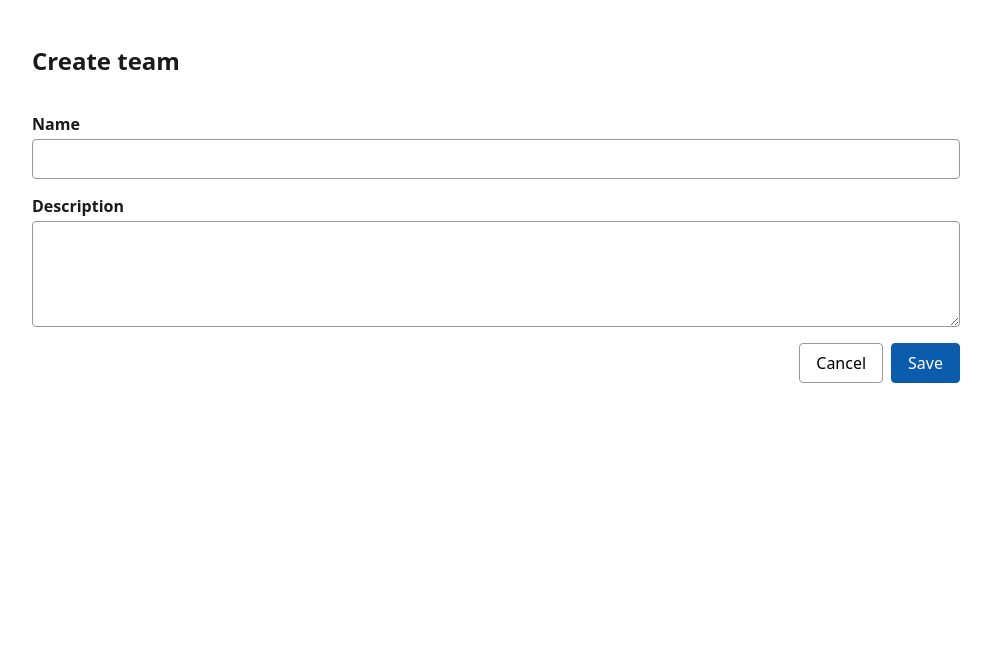
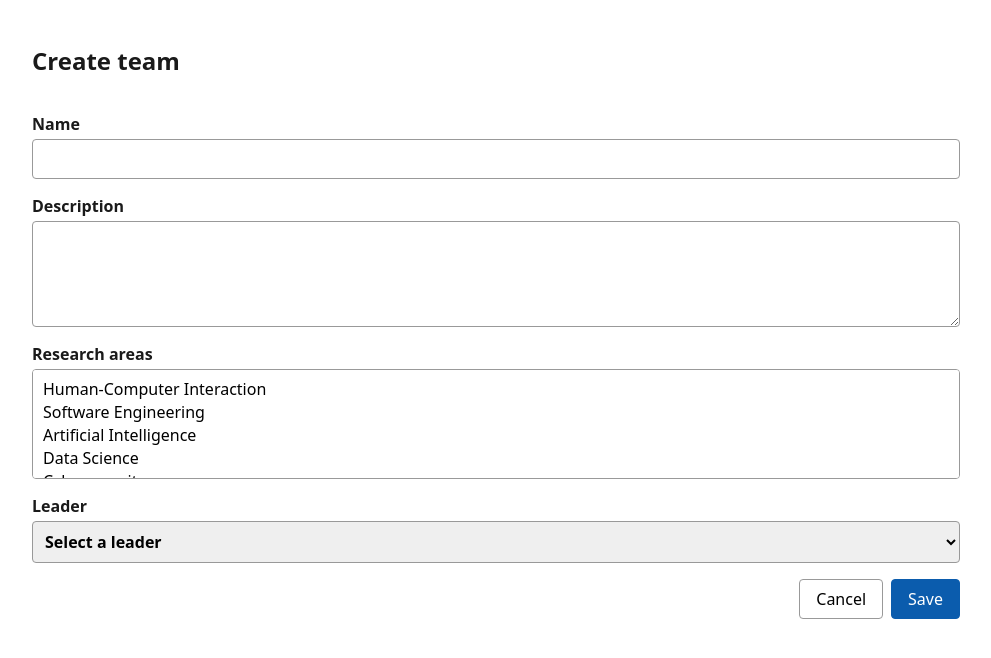
Before and after one commit to FEUP-MEIC-DS-2026-27/Prototype-MEIC05T4-Teams-and-Researchers, a React (Vite) app: page / in a window 1280 px wide. Both pictures are taken after a click on the button "New team". Shown: the top 658 px of the page, without its empty margins (144-1135 px from the left). Built offline with nearby package versions, Linux system fonts and the light colour scheme.

Commit message:
Some improvements

```diff
--- a/src/TeamForm.tsx
+++ b/src/TeamForm.tsx
@@ -1,17 +1,19 @@
 import { useState, type FormEvent } from "react";
-import type { Team, TeamErrors, TeamInput } from "./types";
+import type { ResearchArea, Researcher, Team, TeamErrors, TeamInput } from "./types";
 import { validateTeam } from "./validation";
 
 interface Props {
   team?: Team;
   teams: Team[];
+  researchAreas: ResearchArea[];
+  researchers: Researcher[];
   saving: boolean;
   error?: string;
   onSubmit: (input: TeamInput) => void;
   onCancel: () => void;
 }
 
-export function TeamForm({ team, teams, saving, error, onSubmit, onCancel }: Props) {
+export function TeamForm({ team, teams, researchAreas, researchers, saving, error, onSubmit, onCancel }: Props) {
   const [values, setValues] = useState<TeamInput>({
     name: team?.name ?? "",
     description: team?.description ?? "",
@@ -57,6 +59,41 @@ export function TeamForm({ team, teams, saving, error, onSubmit, onCancel }: Pro
         )}
       </label>
 
+      <label>
+        Research areas
+        <select
+          multiple
+          className="pt-select"
+          value={values.areaIds}
+          onChange={(e) =>
+            setValues({ ...values, areaIds: Array.from(e.target.selectedOptions, (option) => option.value) })
+          }
+          aria-invalid={errors.areaIds ? "true" : undefined}
+          aria-describedby={errors.areaIds ? "team-areas-error" : undefined}
+        >
+          {researchAreas.map((area) => (
+            <option key={area.id} value={area.id}>{area.name}</option>
+          ))}
+        </select>
+        {errors.areaIds && <span id="team-areas-error" className="pt-error" role="alert">{errors.areaIds}</span>}
+      </label>
+
+      <label>
+        Leader
+        <select
+          value={values.leaderId}
+          onChange={(e) => setValues({ ...values, leaderId: e.target.value })}
+          aria-invalid={errors.leaderId ? "true" : undefined}
+          aria-describedby={errors.leaderId ? "team-leader-error" : undefined}
+        >
+          <option value="">Select a leader</option>
+          {researchers.map((researcher) => (
+            <option key={researcher.id} value={researcher.id}>{researcher.name}</option>
+          ))}
+        </select>
+        {errors.leaderId && <span id="team-leader-error" className="pt-error" role="alert">{errors.leaderId}</span>}
+      </label>
+
       {error && <p className="pt-error" role="alert">{error}</p>}
 
       <div className="pt-actions">
--- a/src/TeamsAdminApp.tsx
+++ b/src/TeamsAdminApp.tsx
@@ -68,6 +68,8 @@ export function TeamsAdminApp({ api, isAdmin }: TeamsAdminProps) {
           key={mode.kind === "edit" ? mode.team.id : "new"}
           team={mode.kind === "edit" ? mode.team : undefined}
           teams={teams}
+          researchAreas={areas}
+          researchers={researchers}
           saving={saving}
           error={saveError}
           onSubmit={(input) => void save(input)}
```
Also changed, not shown: 2 other files (tests, documents, lock files or other folders).
